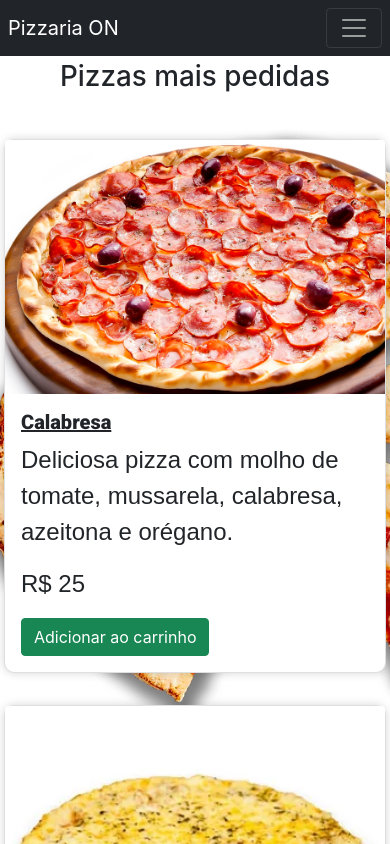
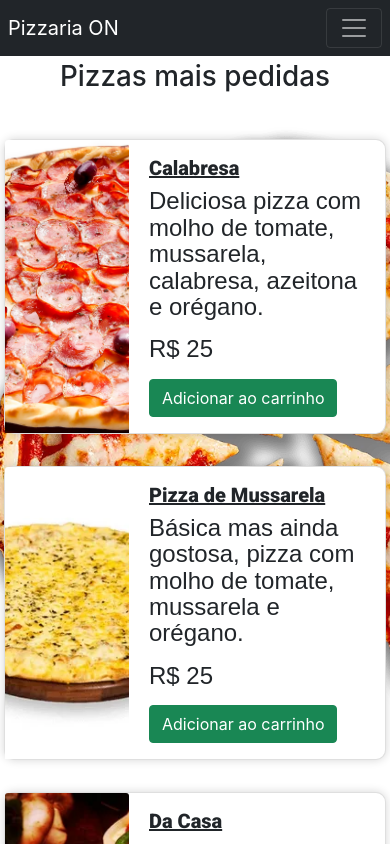
Before and after one commit to dsm-cefet-rj/ti-2022-1-grupo_8, a React (Create React App) app: page /menu in a window 390 px wide. Shown: the top 844 px of the page. Built offline with nearby package versions, Linux system fonts and the light colour scheme; a web font is replaced by a local one.

Commit message:
Achatar conteúdo dos cards na visualização mobile

```diff
--- a/src/components/geral/produto-card.js
+++ b/src/components/geral/produto-card.js
@@ -35,8 +35,12 @@ const ProdutoCard = (props) => {
 
     return (
         <div className="col-md-6 col-lg-4">
-            <div className="card mt-3 mb-3">
+            <div className="card mt-3 mb-3" style={{maxWidth: "540px"}}>
+                <div className="row g-1">
+                    <div class="col-4 col-md-12 card-img-container">
                         <img className="card-img-top" src={produtoData.imagem} alt={produtoData.nome} />
+                    </div>
+                    <div class="col-8 col-md-12 card-body-container">
                         <div className="card-body">
                             <h5 className="card-title">{produtoData.nome}</h5>
                             <p className="card-text">{produtoData.descricao}</p>
@@ -49,6 +53,8 @@ const ProdutoCard = (props) => {
                         </div>
                     </div>
                 </div>
+            </div>
+        </div>
     );
 }
 
--- a/src/index.scss
+++ b/src/index.scss
@@ -132,11 +132,12 @@ div.scrollmenu {
     .card {
         width: 100%;
         height: auto;
+        line-height: 1.1
     }
 
     .card img {
         width: 100%;
-        height: auto;
+        height: 100%;
     }
 
     .ingrediente {
```
Lines whose indentation alone changed are shown as unchanged.
